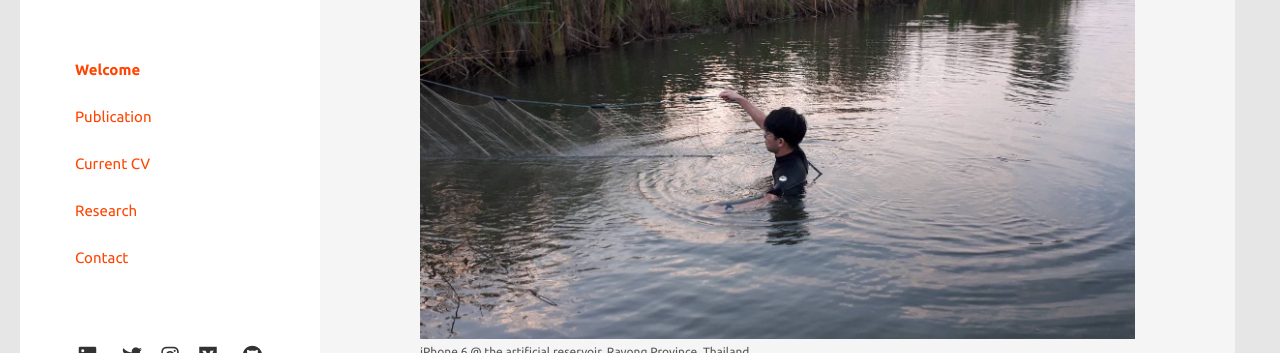
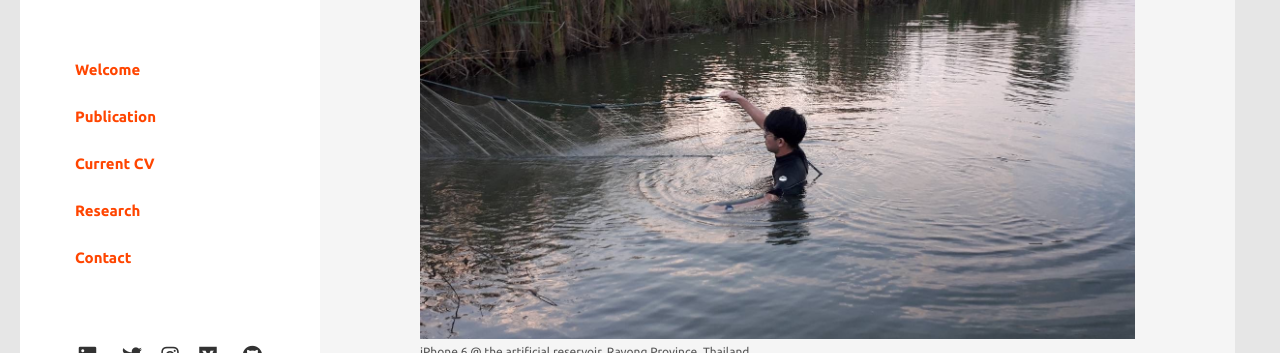
Before and after one commit to tjdk1992/tjdk1992.github.io, a Jekyll site: the page built from index.md, in a window 1280 px wide. Shown: the part 281-634 px from the top of the page. Built offline with Jekyll 4.4.1, drawn with Linux system fonts in a browser that asks for light colours; nearby versions of some CDN libraries.

Commit message:
update site

```diff
--- a/_includes/sidebar.html
+++ b/_includes/sidebar.html
@@ -3,15 +3,18 @@
     <ul>
       {% for item in site.data.navigation %}
         <li>
+          {% assign is_current = page.url == item.url or page.url contains item.url %}
+
           {% if item.external %}
             <a href="{{ item.url | relative_url }}" target="_blank" rel="noopener noreferrer">
-              {% if item.strong %}<strong>{{ item.label }}</strong>{% else %}{{ item.label }}{% endif %}
+              {% if is_current %}<strong>{{ item.label }}</strong>{% else %}{{ item.label }}{% endif %}
             </a>
           {% else %}
             <a href="{{ item.url | relative_url }}">
-              {% if item.strong %}<strong>{{ item.label }}</strong>{% else %}{{ item.label }}{% endif %}
+              {% if is_current %}<strong>{{ item.label }}</strong>{% else %}{{ item.label }}{% endif %}
             </a>
           {% endif %}
+
         </li>
       {% endfor %}
     </ul>
```
